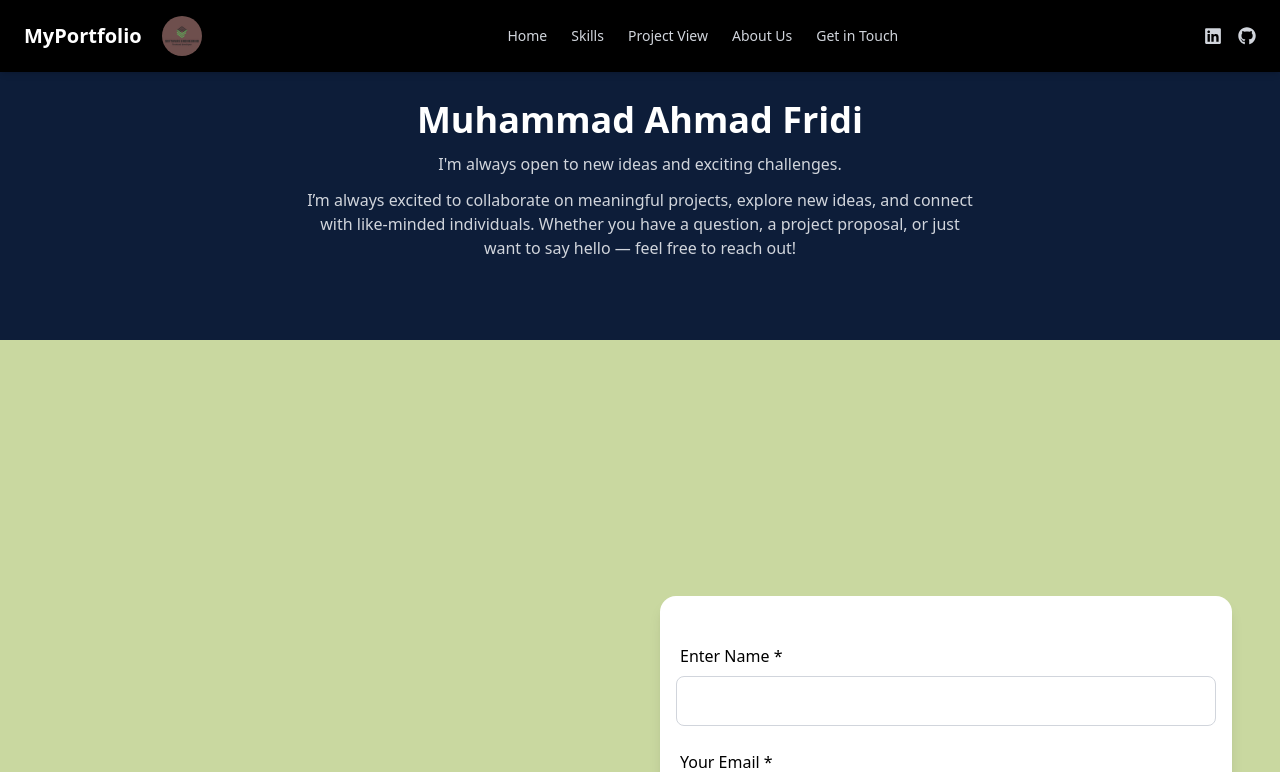
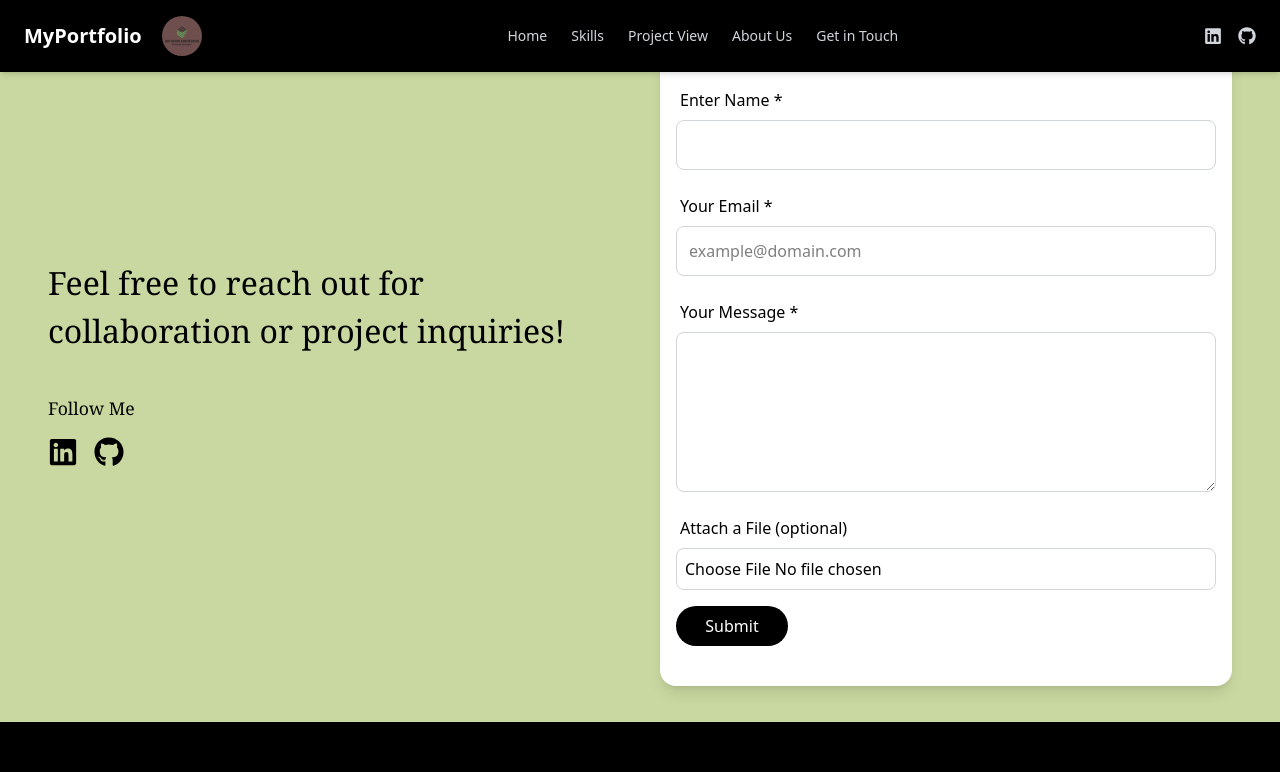
Before and after one commit to Ahmad-WebOfficial/Portfolio-Ahmad, a React (Vite) app: page /contact in a window 1280 px wide. Shown: the top 772 px of the page. Built offline with nearby package versions, Linux system fonts and the light colour scheme.

Commit message:
Update Getin.jsx

```diff
--- a/src/components/Getin.jsx
+++ b/src/components/Getin.jsx
@@ -29,9 +29,9 @@ const Contact = () => {
     setLoading(true);
 
     const data = new FormData();
-    for (let key in formData) {
-      data.append(key, formData[key]);
-    }
+    Object.entries(formData).forEach(([key, value]) => {
+      data.append(key, value);
+    });
     if (file) {
       data.append("file", file);
     }
@@ -49,7 +49,8 @@ const Contact = () => {
       } else {
         alert("❌ Failed to submit. Please try again.");
       }
-    } catch {
+    } catch (err) {
+      console.error(err);
       alert("❌ Error sending message. Please try again.");
     }
 
@@ -59,30 +60,16 @@ const Contact = () => {
   return (
     <>
       <Head />
-      <div className="h-full bg-[#0d1d39] flex flex-col mt-15 items-center p-5 md:p-10 text-white">
-        <h1 className="text-3xl md:text-4xl font-bold mb-3">
-          Muhammad Ahmad Fridi
-        </h1>
-        <p className="text-center text-gray-300 max-w-2xl mb-3">
-          I'm always open to new ideas and exciting challenges.
-        </p>
-        <p className="text-center text-gray-300 max-w-2xl mb-10">
-          I’m always excited to collaborate on meaningful projects, explore new
-          ideas, and connect with like-minded individuals. Whether you have a
-          question, a project proposal, or just want to say hello — feel free to
-          reach out!
-        </p>
-      </div>
 
-      <section className="bg-[#c9d8a0] py-10 md:py-[16rem] px-5 md:flex md:justify-between md:items-center md:gap-10 md:px-12">
+      <section className="bg-[#c9d8a0] py-10 px-5 md:flex md:justify-between md:items-center md:gap-10 md:px-12">
         <div className="md:w-1/2">
           <p className="text-[1.5rem] font-serif md:text-[2rem]">
             Feel free to reach out for collaboration or project inquiries!
           </p>
 
-          <p className="mt-10 md:mt-8 font-serif text-[1.1rem]">Follow Me</p>
+          <p className="mt-10 font-serif text-[1.1rem]">Follow Me</p>
 
-          <div className="hidden min-[300px]:flex space-x-4 text-black mt-4">
+          <div className="flex space-x-4 text-black mt-4">
             <a
               href="https://www.linkedin.com/in/muhammad-ahmad-fridi-b4780035a/"
               target="_blank"
@@ -119,7 +106,7 @@ const Contact = () => {
                 required
                 value={formData.name}
                 onChange={handleChange}
-                className="p-3 border border-gray-300 rounded-lg focus:outline-none focus:ring-2 focus:ring-blue-500 transition-all duration-200"
+                className="p-3 border border-gray-300 rounded-lg focus:outline-none focus:ring-2 focus:ring-blue-500"
               />
             </div>
 
@@ -128,11 +115,11 @@ const Contact = () => {
               <input
                 type="email"
                 name="email"
+                required
                 placeholder="example@domain.com"
-                required
                 value={formData.email}
                 onChange={handleChange}
-                className="p-3 border border-gray-300 rounded-lg focus:outline-none focus:ring-2 focus:ring-blue-500 transition-all duration-200"
+                className="p-3 border border-gray-300 rounded-lg focus:outline-none focus:ring-2 focus:ring-blue-500"
               />
             </div>
 
@@ -143,7 +130,7 @@ const Contact = () => {
                 required
                 value={formData.message}
                 onChange={handleChange}
-                className="p-3 border border-gray-300 rounded-lg h-[10rem] focus:outline-none focus:ring-2 focus:ring-blue-500 transition-all duration-200"
+                className="p-3 border border-gray-300 rounded-lg h-[10rem] focus:outline-none focus:ring-2 focus:ring-blue-500"
               />
             </div>
 
@@ -161,7 +148,7 @@ const Contact = () => {
             <button
               type="submit"
               disabled={loading}
-              className="bg-black text-white rounded-full w-[7rem] py-2 hover:cursor-pointer disabled:opacity-60"
+              className="bg-black text-white rounded-full w-[7rem] py-2 disabled:opacity-60"
             >
               {loading ? "Sending..." : "Submit"}
             </button>
```
